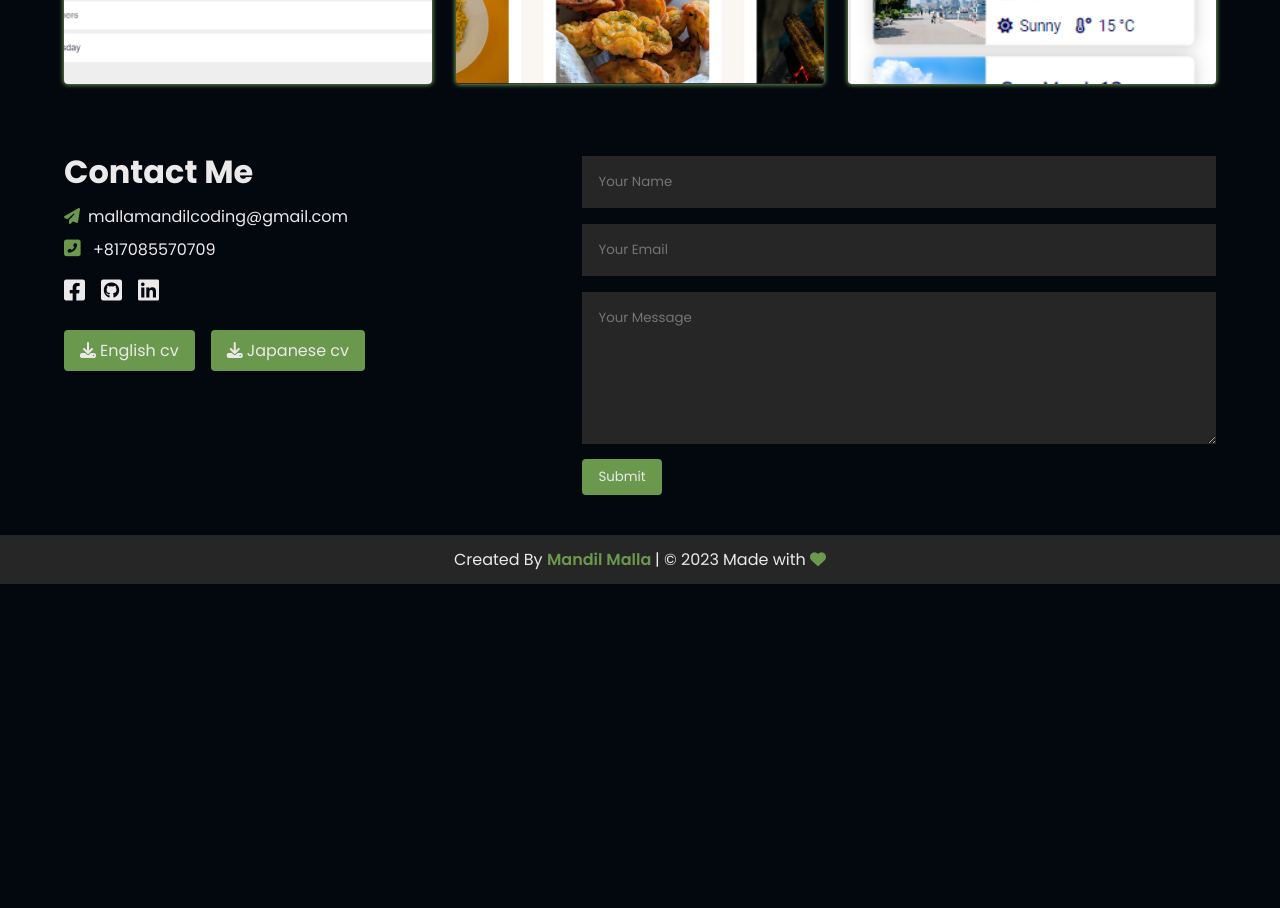
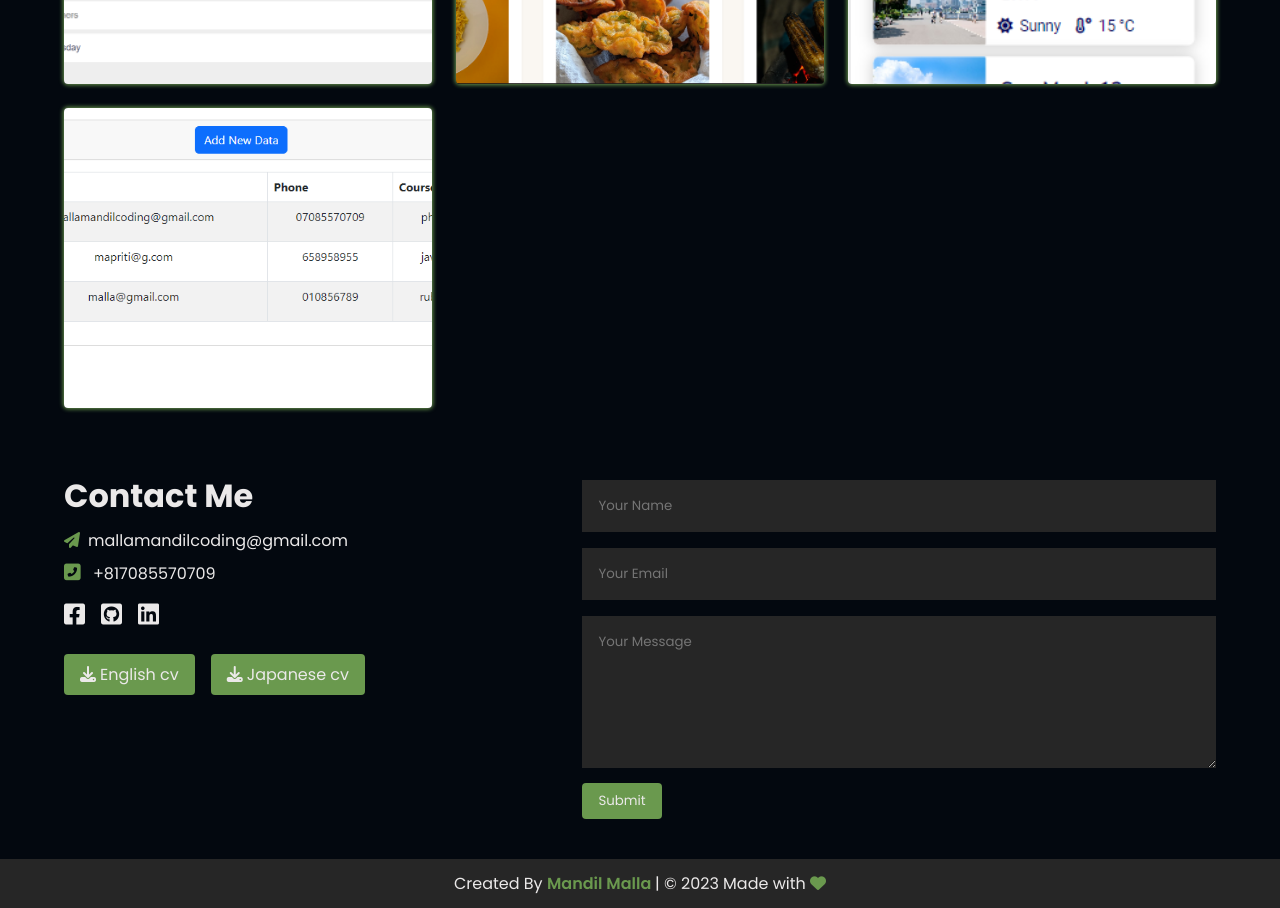
Before and after one commit to mallamandilcoding/portfolio, a plain HTML site: page index.html in a window 1280 px wide. Shown: the part 2293-3201 px from the top of the page. Before the commit the page ends 2877 px from the top, so only its background shows below. Drawn offline with nearby package versions, Linux system fonts and the light colour scheme.

Commit message:
added a new php project

```diff
--- a/index.html
+++ b/index.html
@@ -266,7 +266,20 @@
           </div>
         </div>
       </div>
+      <div class="work-card" data-aos="zoom-in">
+        <img src="images/phpcrud.png" alt="phpcrud">
+        <div class="layer">
+          <h2>PHP PDO CRUD</h2>
+          <p>
+            A basic php crud operation done via PDO.
 
+          </p>
+          <div class="links">
+            <a href="https://phpcrudpdo.000webhostapp.com/" target="_blank" class="btn">Visit Website</a>
+            <a href="https://github.com/mallamandilcoding/phpcrudpdo" target="_blank" class="btn">View Code</a>
+          </div>
+        </div>
+      </div>
       <!-- <div class="work-card" style="background-image: url(images/home.png);" data-aos="zoom-in">
         <img src="images/trbhome.png" alt="tokyorunbuddy home page">
          <video autoplay muted loop> -->
```
Also changed, not shown: images/phpcrud.png (added).
